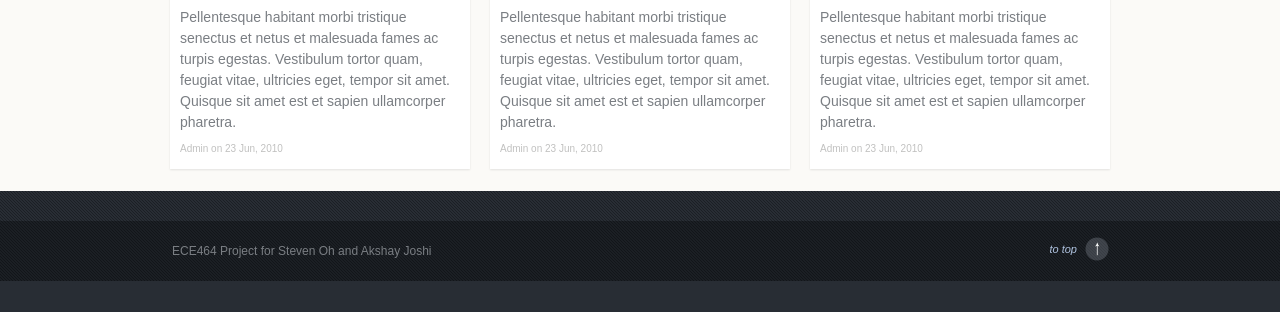
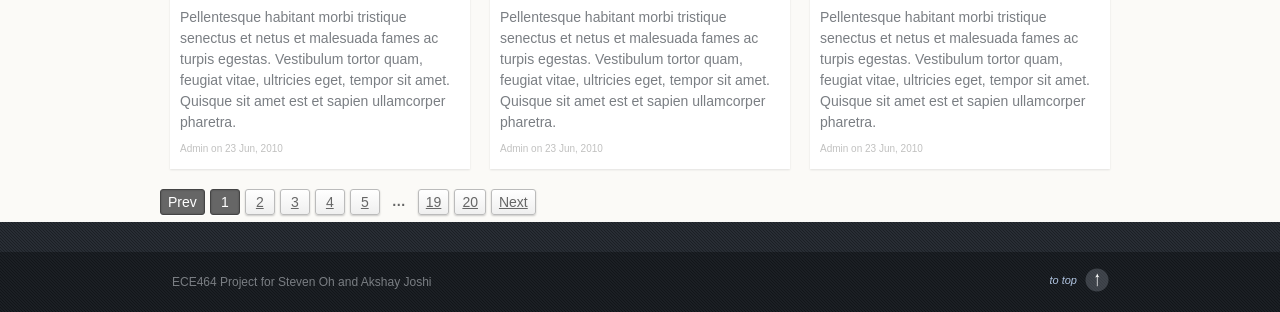
Before and after one commit to stevenoh93/ProjectDatabase, a plain HTML site: page client/index.html in a window 1280 px wide. Shown: the part 1310-1622 px from the top of the page. Before the commit the page ends 1591 px from the top, so only its background shows below. Drawn offline with Linux system fonts and the light colour scheme.

Commit message:
Pagination working

```diff
--- a/client/index.html
+++ b/client/index.html
@@ -65,12 +65,12 @@
 
 		<!-- pagination -->
 		<link type="text/css" rel="stylesheet" href="css/simplePagination.css"/>
-		<script type="text/javascript" src="js/jquery.simplePagination.js"></script>
 		<!-- ENDS pagination -->
 
 		<!-- onLoad -->
 		<script type="text/javascript" src="js/loadMainPage.js"></script>
 		<!-- ENDS onLoad -->
+
 	</head>
 
 
@@ -233,8 +233,9 @@
 					</ul>
 					-->
 
-							<div id="light-pagination" class="pagination"></div>
-
+					<div class="pagination-holder clearfix">
+						<div id="light-pagination" class="pagination"></div>
+					</div>
 
 					<div class="clear"></div>
 					<!-- ENDS pager -->
@@ -338,5 +339,13 @@
 		</div>
 		<!-- ENDS Bottom -->
 
+	<script type="text/javascript" src="js/jquery.simplePagination.js"></script>
+	<script type="text/javascript">
+			$('#light-pagination').pagination({
+				pages: 20,
+				cssStyle: 'light-theme'
+			});
+	</script>
+
 	</body>
 </html>
--- /dev/null
+++ b/client/js/jquery.pagination.js
@@ -0,0 +1 @@
+//pagination
--- a/client/js/loadMainPage.js
+++ b/client/js/loadMainPage.js
@@ -8,9 +8,3 @@ $( document ).ready(function() {
 				<div class="meta">Admin on 23 Jun, 2010</div> \
 			</div>' );
 });
-
-
-$('#light-pagination').pagination({
-	pages: 20,
-	cssStyle: 'light-theme'
-});
```
